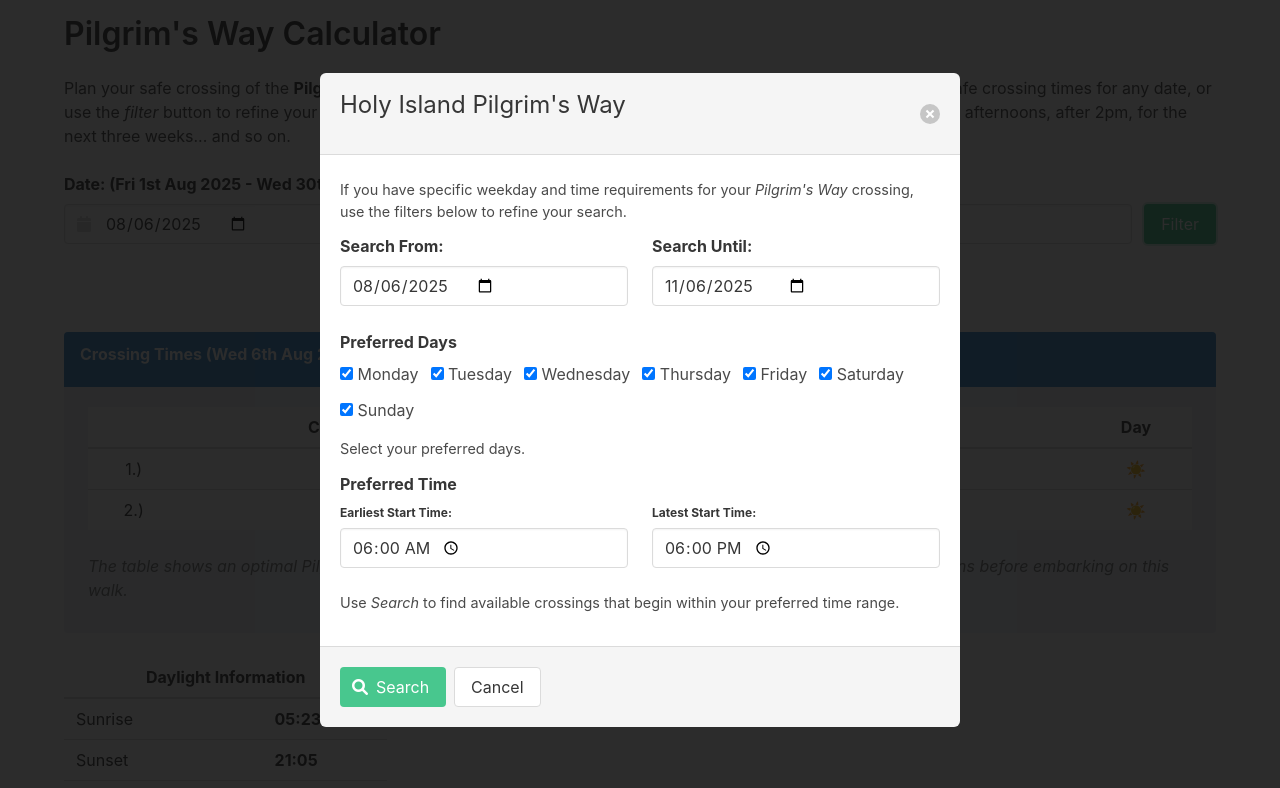
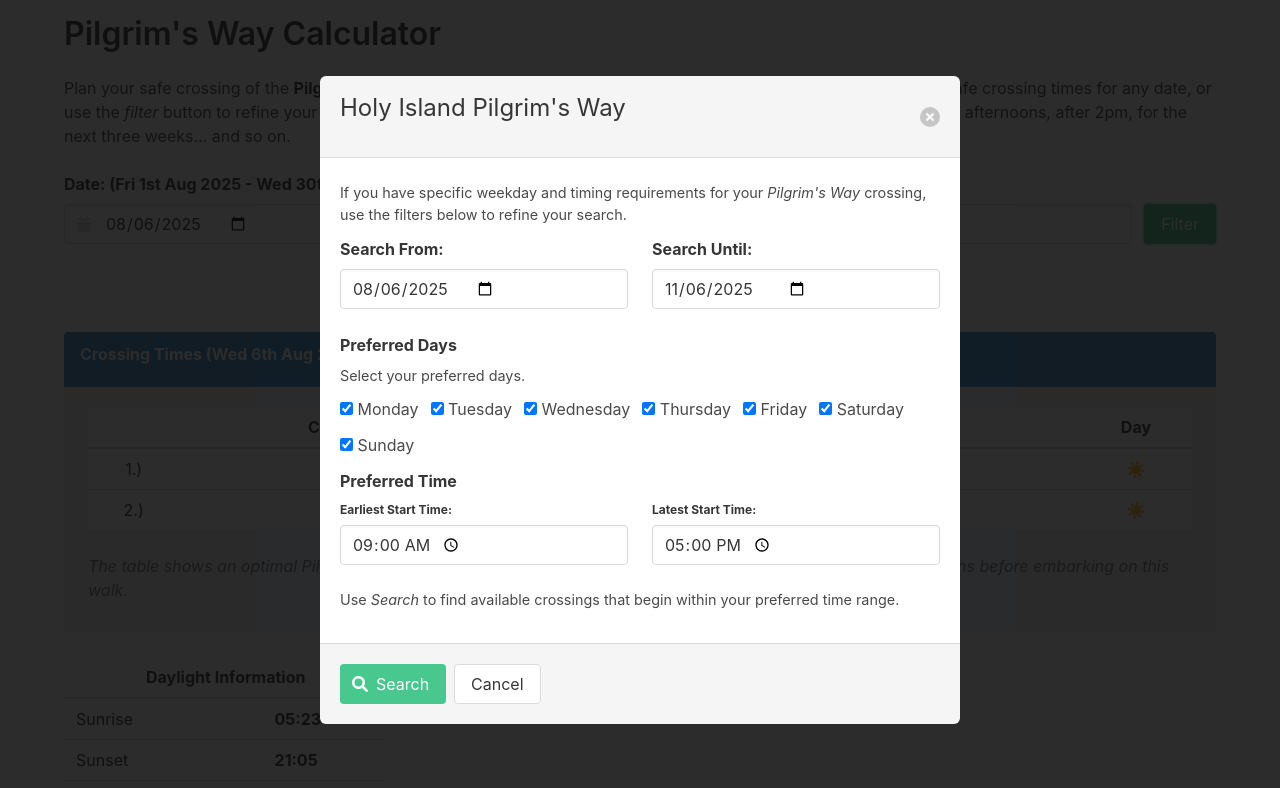
Before and after one commit to jonathancraddock/holyisland-cross, a website: page index.html in a window 1280 px wide. Both pictures are taken after a click on the button "Filter". Shown: the top 788 px of the page. Drawn offline with nearby package versions, Linux system fonts and the light colour scheme; no server answers.

Commit message:
reposition help text on 'days'

```diff
--- a/index.html
+++ b/index.html
@@ -85,7 +85,7 @@
   <li>Belvue's <a href="https://holy-island.uk/how-to-walk-the-pilgrims-way-to-holy-island-minding-tide-times/" target="_blank">Walking Guide</a></li>
   <li>Holy Island <a href="https://holyislandcrossingtimes.northumberland.gov.uk/" target="_blank">Crossing Times</a></li>
   <li>Yr.No/En <a href="https://www.yr.no/en/forecast/daily-table/2-11610810/" target="_blank">weather forecast</a></li>
-  <li><a href="https://en.wikipedia.org/wiki/Lindisfarne" target="_blank">Holy Island / Lindisfarne (Wikipedia)</a></li>
+  <li>Wikipedia <a href="https://en.wikipedia.org/wiki/Lindisfarne" target="_blank">Holy Island / Lindisfarne</a></li>
   <li>Croft Cabs (Belford): 07803 496 278</li>
   </ul>
 </div>
@@ -104,7 +104,7 @@
     </header>
     <section class="modal-card-body">
       <div class="field">
-        <p class="help">If you have specific weekday and time requirements for your <em>Pilgrim's Way</em> crossing, use the filters below to refine your search.</p>
+        <p class="help">If you have specific weekday and timing requirements for your <em>Pilgrim's Way</em> crossing, use the filters below to refine your search.</p>
       </div>
 
       <div class="columns">
@@ -128,6 +128,7 @@
 
       <div class="field">
         <label class="label">Preferred Days</label>
+        <p class="help">Select your preferred days.</p>
         <div class="field is-grouped is-grouped-multiline">
           <div class="control">
             <label class="checkbox">
@@ -165,7 +166,6 @@
             </label>
           </div>
         </div>
-        <p class="help">Select your preferred days.</p>
       </div>
 
       <div class="field">
@@ -175,7 +175,7 @@
             <div class="field">
               <label class="label is-small">Earliest Start Time:</label>
               <div class="control">
-                <input class="input" type="time" id="timeFrom" value="06:00">
+                <input class="input" type="time" id="timeFrom" value="09:00">
               </div>
             </div>
           </div>
@@ -183,7 +183,7 @@
             <div class="field">
               <label class="label is-small">Latest Start Time:</label>
               <div class="control">
-                <input class="input" type="time" id="timeUntil" value="18:00">
+                <input class="input" type="time" id="timeUntil" value="17:00">
               </div>
             </div>
           </div>
```
